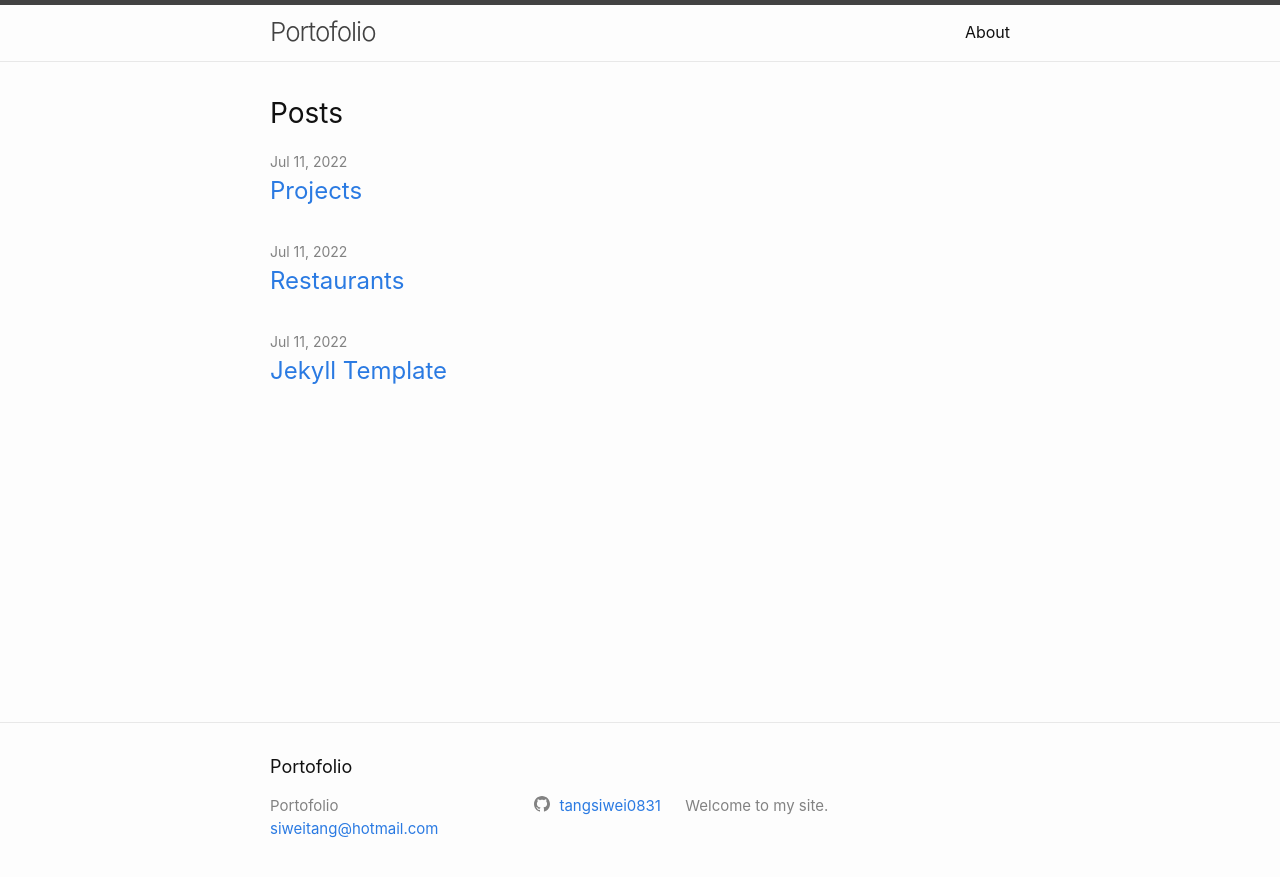
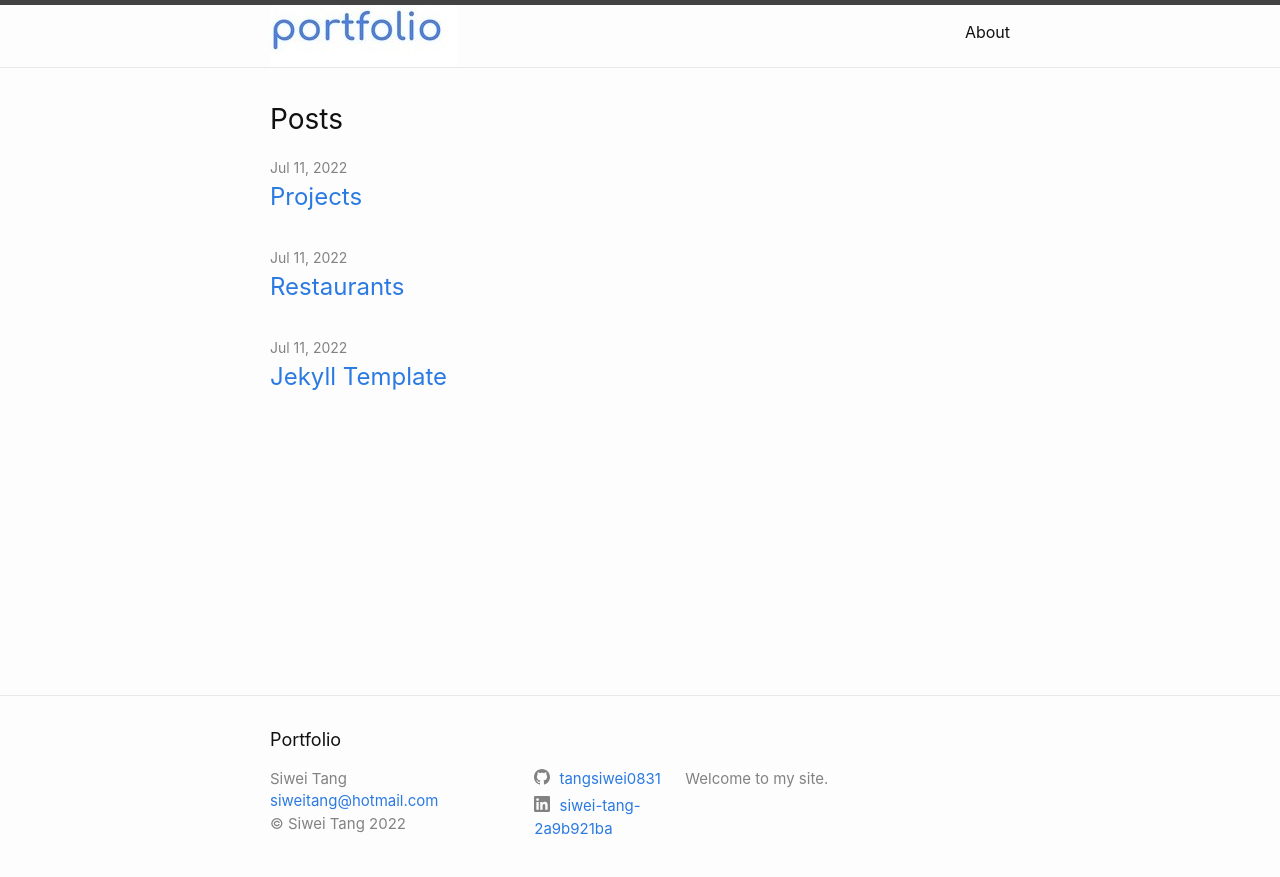
Before and after one commit to tangsiwei0831/portofolio, a Jekyll site: the page built from index.md, in a window 1280 px wide. Shown: the top 877 px of the page. Built offline with Jekyll 4.4.1, drawn with Linux system fonts in a browser that asks for light colours.

Commit message:
branding

```diff
--- a/_config.yml
+++ b/_config.yml
@@ -13,14 +13,22 @@
 # you will see them accessed via {{ site.title }}, {{ site.email }}, and so on.
 # You can create any custom variable you would like, and they will be accessible
 # in the templates via {{ site.myvariable }}.
-title: Portofolio
+title: Portfolio
 email: siweitang@hotmail.com
 description: >- # this means to ignore newlines until "baseurl:"
   Welcome to my site.
-baseurl: "/portofolio" # the subpath of your site, e.g. /blog
+baseurl: "/portfolio" # the subpath of your site, e.g. /blog
 url: "https://tangsiwei0831.github.io" # the base hostname & protocol for your site, e.g. http://example.com
 # twitter_username: jekyllrb
 github_username:  tangsiwei0831
+
+author: Siwei Tang
+linkedin_username: siwei-tang-2a9b921ba
+
+
+copyright: "Siwei Tang"
+
+title-logo: /images/logo.jpg
 
 # Build settings
 markdown: kramdown
--- a/_includes/footer.html
+++ b/_includes/footer.html
@@ -18,6 +18,9 @@
             {%- if site.email -%}
             <li><a class="u-email" href="mailto:{{ site.email }}">{{ site.email }}</a></li>
             {%- endif -%}
+            {%- if site.copyright -%}
+            <li>&copy; {{site.copyright}} {{'now' | date: "%Y"}}</li>
+            {%- endif -%}
         </ul>
       </div>
 
--- a/_includes/header.html
+++ b/_includes/header.html
@@ -3,7 +3,17 @@
   <div class="wrapper">
     {%- assign default_paths = site.pages | map: "path" -%}
     {%- assign page_paths = site.header_pages | default: default_paths -%}
-    <a class="site-title" rel="author" href="{{ "/" | relative_url }}">{{ site.title | escape }}</a>
+    <!--
+      Original title display code from minima theme
+      <a class="site-title" rel="author" href="{{ "/" | relative_url }}">{{ site.title | escape }}</a>
+     -->
+     <a class="site-title" rel="author" href="{{ "/" | relative_url }}">
+      {%- if site.title-logo -%}
+      <img src="{{ site.title-logo | relative_url}}" alt="{{ site.title | escape }}">
+      {%- else -%}
+        {{ site.title | escape }}
+      {%- endif -%}
+    </a>
 
     {%- if page_paths -%}
       <nav class="site-nav">
```
Also changed, not shown: images/logo.jpg (added).
